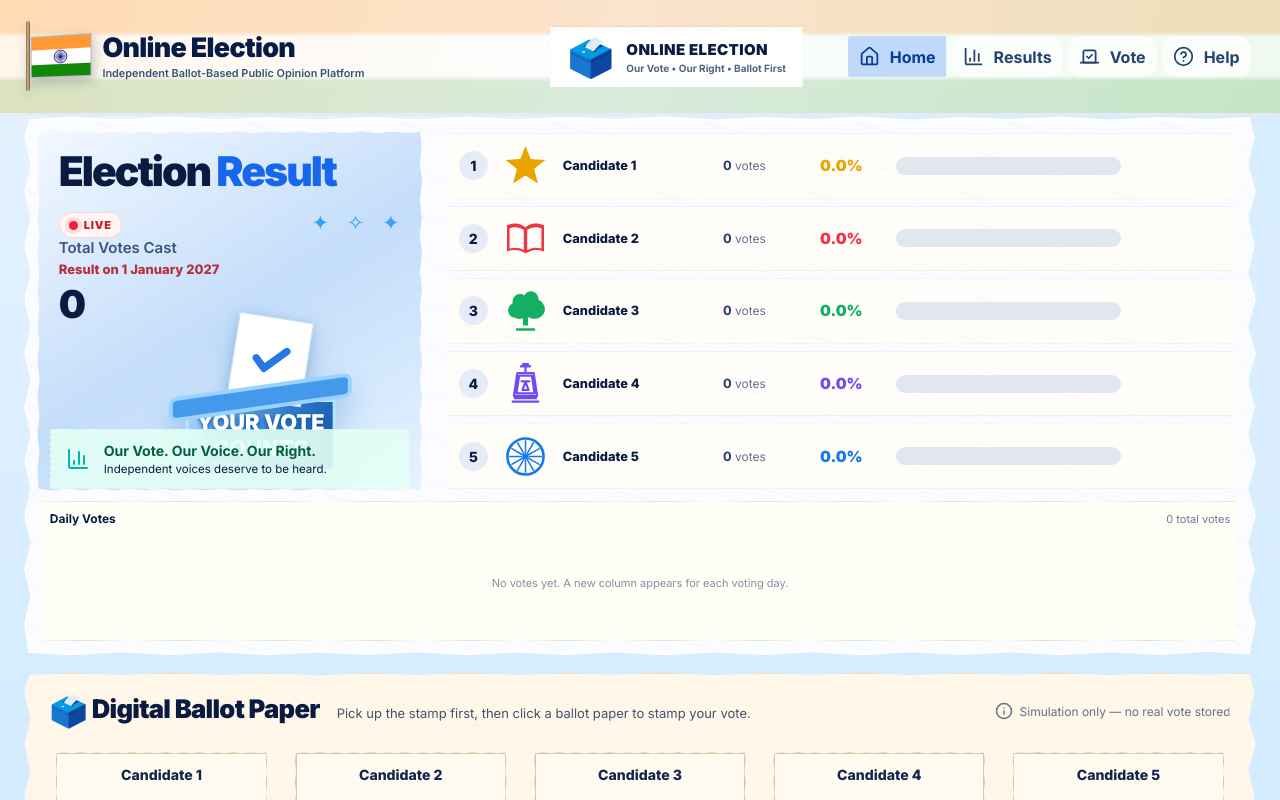
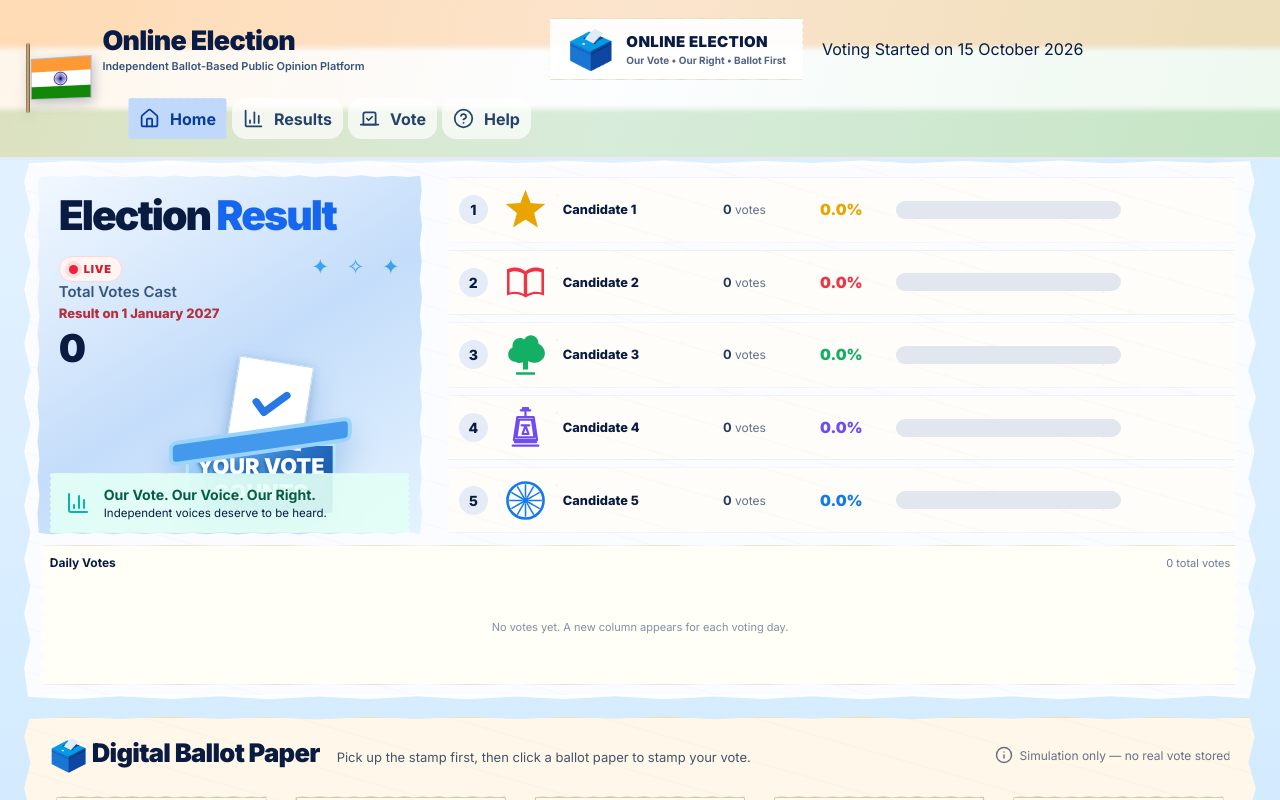
Before and after one commit to usrnixxar/Ballot-Paper, a React (Vite) app: page / in a window 1280 px wide. Shown: the top 800 px of the page. Built offline with nearby package versions, Linux system fonts and the light colour scheme.

Commit message:
Add highlighted October 15 2026 voting start banner to top navbar

```diff
--- a/src/App.jsx
+++ b/src/App.jsx
@@ -93,6 +93,7 @@ export default function App(){
       </div>
       <button className="brand patriotic-brand" onClick={()=>navigate('home')}><span><strong>{election.title}</strong><small>Independent Ballot-Based Public Opinion Platform</small></span></button>
       <div className="nav-election-center" aria-label="Online Election digital ballot"><span className="nav-ballot-icon" aria-hidden="true">🗳️</span><div><strong>ONLINE ELECTION</strong><small>Our Vote • Our Right • Ballot First</small></div></div>
+      <div className="voting-started-banner"><span className="voting-started-dot" aria-hidden="true"/> Voting Started on 15 October 2026</div>
       <nav aria-label="Main navigation"><button className={tab==='home'?'active':''} onClick={()=>navigate('home')}><Home/> Home</button><button className={tab==='results'?'active':''} onClick={()=>navigate('results')}><BarChart3/> Results</button><button className={tab==='vote'?'active':''} onClick={()=>navigate('vote')}><Vote/> Vote</button><button onClick={()=>setTab('help')} className={tab==='help'?'active':''}><CircleHelp/> Help</button></nav>
     </header>
     <main>
```
